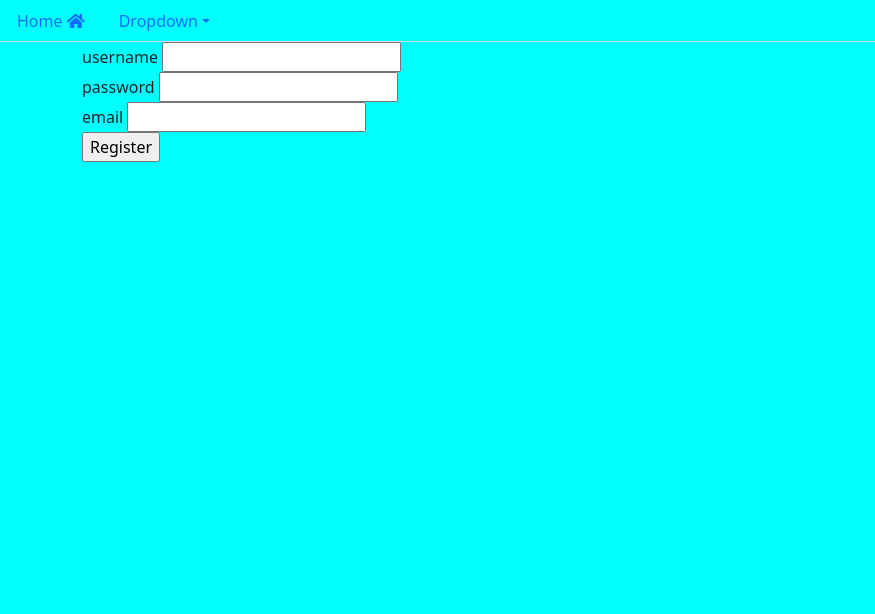
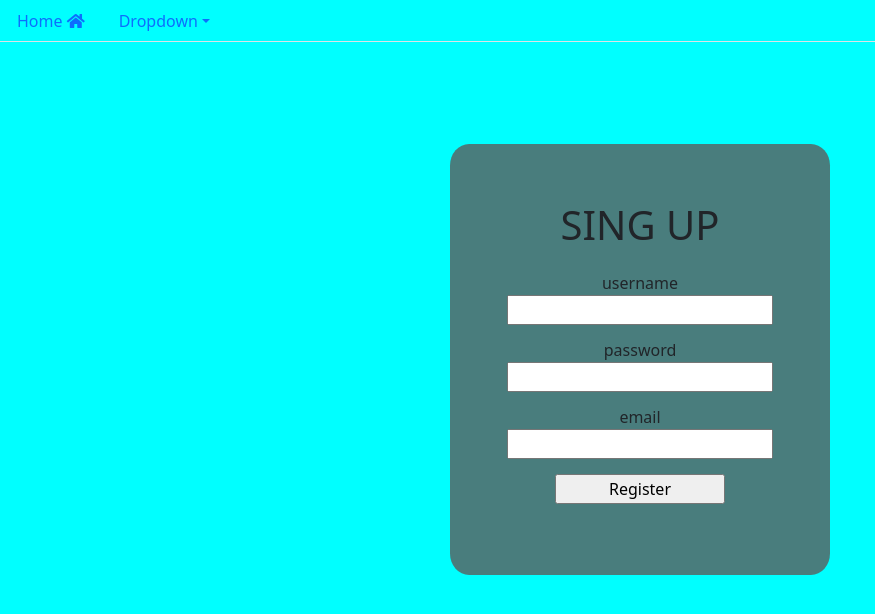
Before and after one commit to agustinlucchelli/web_Flask, a Flask app: page /SingUp in a window 1280 px wide. Shown: the top 614 px of the page, without its empty margins (0-875 px from the left). Run offline with Flask 2, Linux system fonts and the light colour scheme; some libraries are stand-ins or nearby versions.

Commit message:
Add files via upload

```diff
--- a/pagina web/app.py
+++ b/pagina web/app.py
@@ -1,4 +1,4 @@
-from flask import Flask, render_template, make_response, request, session, redirect, url_for, g
+from flask import Flask, jsonify, render_template, make_response, request, session, redirect, url_for, g
 from flask_login import LoginManager, UserMixin, login_user, logout_user, current_user
 from flask_wtf import FlaskForm
 from wtforms import StringField, PasswordField, SubmitField
@@ -10,9 +10,9 @@ import datetime, secrets, sqlite3, bcrypt
 
 app = Flask(__name__)
 app.secret_key = secrets.token_hex(16)
-app.config["SQLALCHEMY_DATABASE_URI"] = 'sqlite:///directorio/usuarios.db'
+
+app.config["SQLALCHEMY_DATABASE_URI"] = 'sqlite:///C:/Users/User/Desktop/Python/PAGINA WEB/usuarios.db'
 app.config["SALALCHEMY_TRACK_MODIFICATIONS"] = False
-
 db = SQLAlchemy(app)
 
 login_manager = LoginManager()
@@ -20,7 +20,19 @@ login_manager.init_app(app)
 
 @app.before_request
 def before_request():
+
     g.user = current_user.is_authenticated
+
+@app.context_processor
+def inject_template_scope():
+    injections = dict()
+
+    def cookies_check():
+        value = request.cookies.get('cookie_consent')
+        return value == 'true'
+    injections.update(cookies_check=cookies_check)
+
+    return injections
 
 # nos permite restringir rutas si no esta logeado, decorando la funcion de la ruta especifica a denegar el acceso.
 def login_required(fun):
@@ -79,15 +91,47 @@ with app.app_context():
 
     db.create_all()
 
-
 @app.route("/")
 def index():
 
-    response = make_response(render_template("index.html", condicion = str(g.user)))
+    aceptar_cookies = request.cookies.get('aceptar_cookies')
 
-    response.set_cookie("nombre_de_la_cookie_", f"{request.remote_addr} - {datetime.datetime.now()}", max_age = 10000)
+    if aceptar_cookies == 'true':
+        response = make_response(render_template('index.html', condicion=str(g.user)))
+        response.set_cookie("aceptar_cookies", value="true", max_age=10000)
+        response.set_cookie("nombre_de_la_cookie_", f"{request.remote_addr} - {datetime.datetime.now()}", max_age=10000)
+        return response
+    else:
 
+        try:
+
+            # Si la cookie no existe, establece el valor por defecto como "false"
+            response = make_response(render_template('no-cookie-index.html', rechazada = session["norechazada"]))
+            response.set_cookie("aceptar_cookies", value="false", max_age=10000)
+            return response
+
+        except KeyError:
+
+            session["norechazada"] = ""
+            # Si la cookie no existe, establece el valor por defecto como "false"
+            response = make_response(render_template('no-cookie-index.html', rechazada = True))
+            response.set_cookie("aceptar_cookies", value="false", max_age=10000)
+            return response
+
+
+@app.route("/modificar", methods = ["POST"])
+def modificar():
+
+    data = request.get_json()
+    valor = data['valor']
+
+    session["norechazada"] = valor
+
+    response = make_response(render_template("no-cookie-index.html", rechazada = session["norechazada"]))
+    response.set_cookie("aceptar_cookies", value="false", max_age=10000)
     return response
+
+
 
 @app.route("/sobre_nosotros")
 def leer():
@@ -126,14 +170,21 @@ def registro():
 
 @app.route("/LogOut")
 def salir():
+
     logout_user()
-    return redirect(url_for("index"))
+
+    cookies = request.cookies
+
+    response = make_response(redirect(url_for('index')))
+
+    list(map(lambda cookie : response.delete_cookie(cookie), cookies))
+
+    return response
 
 @app.route("/login", methods = ["GET", "POST"])
 def login():
 
     form = LOGIN_FORM()
-    print(form.validate_on_submit())
 
     if form.validate_on_submit() and request.method == "POST":
 
@@ -146,7 +197,6 @@ def login():
 
             try:
                 password_ = bcrypt.checkpw(password.encode("utf-8"), i.password)
-                print(password_)
             except:
                 return redirect(url_for("login"))
 
--- a/pagina web/static/style.css
+++ b/pagina web/static/style.css
@@ -1,6 +1,43 @@
 body{
 
     background-color: aqua;
+
+}
+
+.username_{
+
+    padding-top: 5%;
+    padding-bottom: 5%;
+    display: flex;
+    flex-direction: column;
+    justify-content: space-between;
+}
+
+.password_{
+
+    display: flex;
+    flex-direction: column;
+    justify-content: space-between;
+}
+
+.password_register{
+
+    padding-bottom: 5%;
+    display: flex;
+    flex-direction: column;
+    justify-content: space-between;
+}
+
+.email_{
+
+    display: flex;
+    flex-direction: column;
+    justify-content: space-between;
+}
+
+.internal_div_button{
+
+    text-align: center;
 
 }
 
@@ -9,3 +46,68 @@ body{
     padding-top: 4%;
 
 }
+
+#container-form{
+
+    padding-top: 8%;
+}
+
+#boton-form{
+
+    padding-top: 5%;
+    padding-bottom: 5%;
+}
+
+#submit{
+
+    width: 100%;
+    height: 100%;
+
+}
+
+#columnas{
+
+    padding: 5%;
+    background-color: rgba(129, 28, 28, 0.568);
+    box-sizing: border-box;
+    border-radius: 5%;
+    text-align: center;
+
+}
+
+#cookie-consent-container{
+
+    position: absolute;
+    top: 45%; left: 25%;
+    background-color: bisque;
+    border-radius: 5%;
+    padding: 5%;
+    flex-direction: column;
+    display: flex;
+    text-align: center;
+    padding-bottom: 3.5%;
+    width: 50%;
+
+}
+
+#cookie-consent{
+
+    border-radius: 10%;
+    padding-top: 1%;
+    padding-bottom: 1%;
+    margin-top: 10%;
+    width: 25%;
+    text-align:center
+
+}
+
+#cookie-no-consent{
+
+    border-radius: 10%;
+    padding-top: 1%;
+    padding-bottom: 1%;
+    margin-top: 10%;
+    width: 25%;
+    text-align:center
+
+}
--- a/pagina web/templates/head.html
+++ b/pagina web/templates/head.html
@@ -1,6 +1,6 @@
 
 <!doctype html>
-<html lang="en">
+<html lang="es">
 
 <head>
   <title>Pagina | Prueba</title>
@@ -15,6 +15,7 @@
   <link href="static/style.css" rel="stylesheet">
 
   <link rel="stylesheet" href="https://use.fontawesome.com/releases/v5.8.1/css/all.css" integrity="sha384-50oBUHEmvpQ+1lW4y57PTFmhCaXp0ML5d60M1M7uH2+nqUivzIebhndOJK28anvf" crossorigin="anonymous">
+
 
     <ul class="nav nav-tabs">
 
--- a/pagina web/templates/index.html
+++ b/pagina web/templates/index.html
@@ -6,7 +6,6 @@
 
         <div class="row align-items-center ">
           <div class="col-2">
-
           </div>
           <div class="col-8">
 
--- a/pagina web/templates/registro.html
+++ b/pagina web/templates/registro.html
@@ -2,12 +2,21 @@
 
 <main>
 
-    <div class = "container">
+    <div class = "container" id = "container-form">
+
+        <div class="row align-items-center ">
+
+            <div class="col-4">
+            </div>
+            <div class="col-4" id = "columnas">
+
                 <form method = "POST">
+
+                    <h1>SING UP</h1>
 
                     {{ form.csrf_token }}
 
-            <div>
+                    <div class = "username_">
 
                         {{ form.username.label }}  {{ form.username() }}
                         {% for error in form.username.errors %}
@@ -16,7 +25,7 @@
 
                     </div>
 
-            <div>
+                    <div class = "password_register">
 
                         {{ form.password.label }}  {{ form.password() }}
                         {% for error in form.password.errors %}
@@ -25,7 +34,7 @@
 
                     </div>
 
-            <div>
+                    <div class = "email_">
 
                         {{ form.email.label }}  {{ form.email() }}
                         {% for error in form.email.errors %}
@@ -34,7 +43,26 @@
 
                     </div>
 
+                    <div class="row align-items-center ">
+
+                        <div class="col-2">
+                       </div>
+                       <div class="col-8" id = "boton-form">
+
                            {{ form.submit() }}
+
+                       </div>
+                       <div class="col-2">
+                       </div>
+
+                   </div>
+
+            </div>
+            <div class="col-4">
+            </div>
+
+        </div>
+
     </div>
 
 
```
Also changed, not shown: pagina web/templates/login.html (+30 -3 lines), pagina web/templates/no-cookie-index.html (added, +117 -0 lines), pagina web/templates/sobre_nosotros.html (+8 -1 lines), pagina web/templates/consent_banner.html (added). Lines whose indentation alone changed are shown as unchanged.
